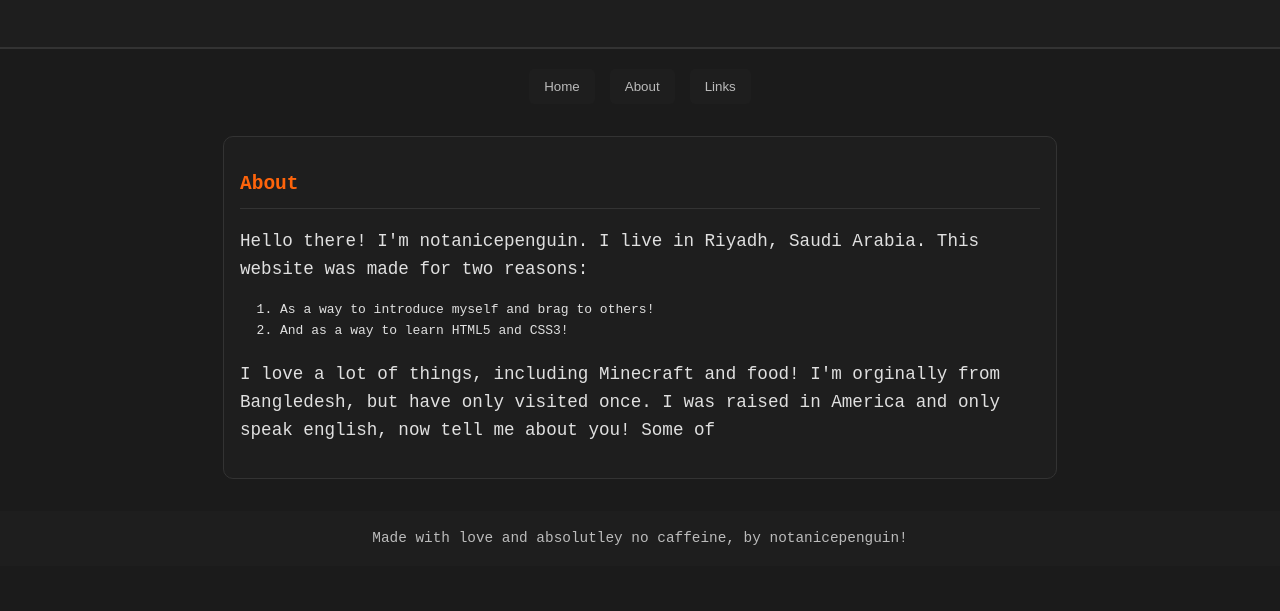
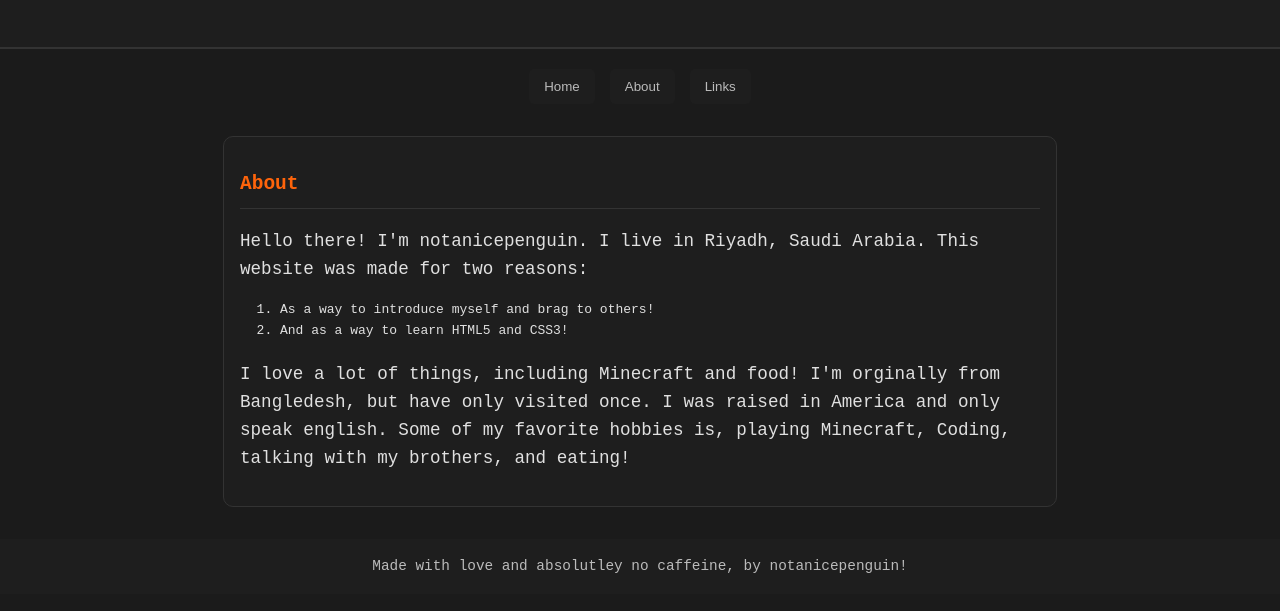
Before and after one commit to notanicepenguin/notanicepenguin.github.io, a plain HTML site: page about.html in a window 1280 px wide. Shown: the part 139-750 px from the top of the page. Drawn offline with Linux system fonts and the light colour scheme.

Commit message:
Update about.html

```diff
--- a/about.html
+++ b/about.html
@@ -38,7 +38,7 @@
             <li>And as a way to learn HTML5 and CSS3!</li>
         </ol>
         <p>
-            I love a lot of things, including Minecraft and food! I'm orginally from Bangledesh, but have only visited once. I was raised in America and only speak english, now tell me about you! Some of
+            I love a lot of things, including Minecraft and food! I'm orginally from Bangledesh, but have only visited once. I was raised in America and only speak english. Some of my favorite hobbies is, playing Minecraft, Coding, talking with my brothers, and eating!
         </p>
     </main>
     <footer>
```
